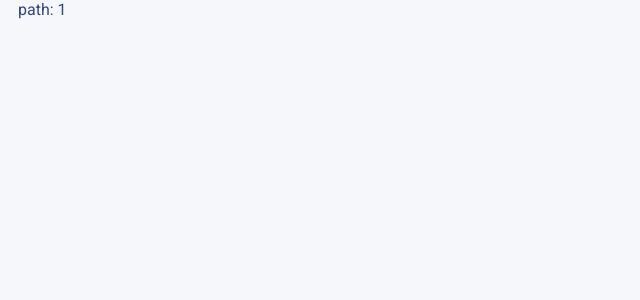
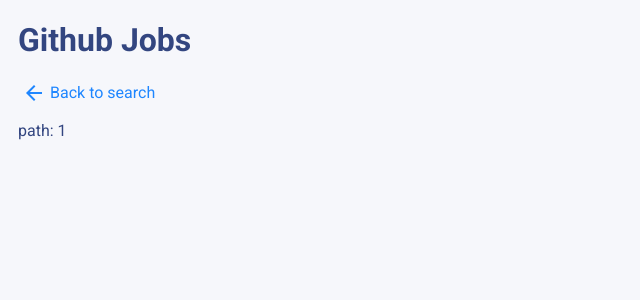
Before and after one commit to hare451g/github-jobs, a Next.js app: page /1 in a window 1280 px wide. Shown: the top 300 px of the page, without its empty margins (0-640 px from the left). Built offline with nearby package versions, Linux system fonts and the light colour scheme; no server answers.

Commit message:
add job details provider

```diff
--- a/features/Details/index.tsx
+++ b/features/Details/index.tsx
@@ -1,5 +1,27 @@
+import Link from 'next/link';
+import { useEffect } from 'react';
+import MaterialIcons from '../../components/MaterialIcons';
+import styles from './styles/index.module.css';
+import useJobDetails, { JobDetailsContext } from './useJobDetails';
+
 function Details({ id }) {
-  return <div>path: {id} </div>;
+  const jobDetailsFeature = useJobDetails();
+
+  useEffect(() => {
+    jobDetailsFeature.actions.fetchJobDetails(id);
+  }, [id]);
+
+  return (
+    <JobDetailsContext.Provider value={jobDetailsFeature}>
+      <h1>Github Jobs</h1>
+      <Link href="/">
+        <a className={styles.navBack}>
+          <MaterialIcons iconName="arrow_back" /> Back to search{' '}
+        </a>
+      </Link>
+      <p>path: {id}</p>
+    </JobDetailsContext.Provider>
+  );
 }
 
 export default Details;
--- a/features/Details/styles/index.module.css
+++ b/features/Details/styles/index.module.css
@@ -0,0 +1,4 @@
+.navBack {
+  display: flex;
+  align-items: center;
+}
```
